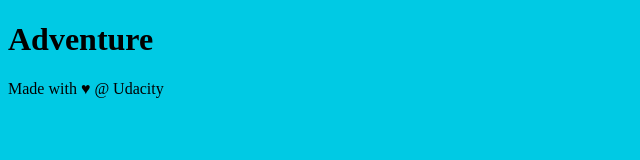
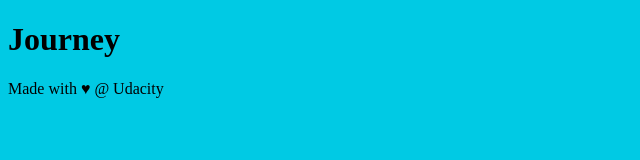
Before and after one commit to TroyB95/nanodegree-sample, a plain HTML site: page index.html in a window 1280 px wide. Shown: the whole page, without its empty margins (0-640 px from the left). Drawn offline with Linux system fonts and the light colour scheme.

Commit message:
Improve site heading

```diff
--- a/index.html
+++ b/index.html
@@ -9,7 +9,7 @@
 </head>
 <body>
 	<header>
-    	<h1>Adventure</h1>
+    	<h1>Journey</h1>
 	</header>
 
 	<div class="container">
```
